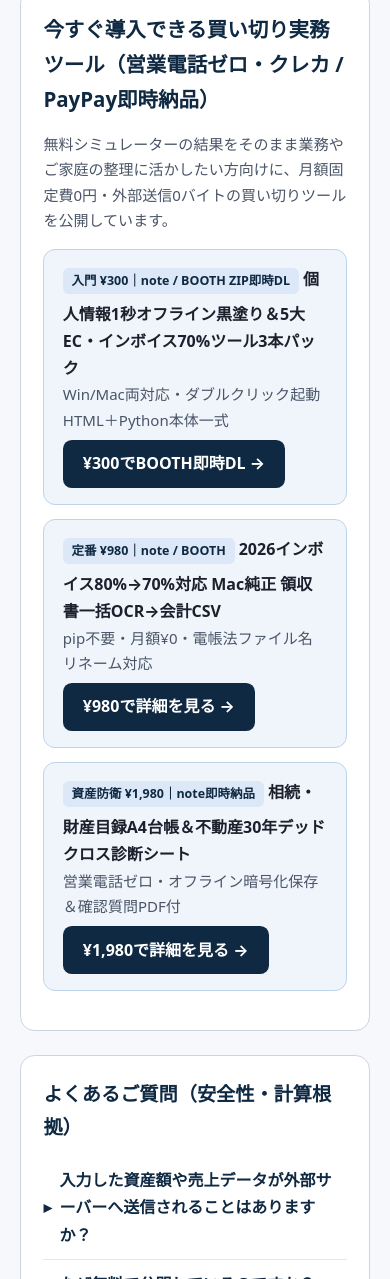
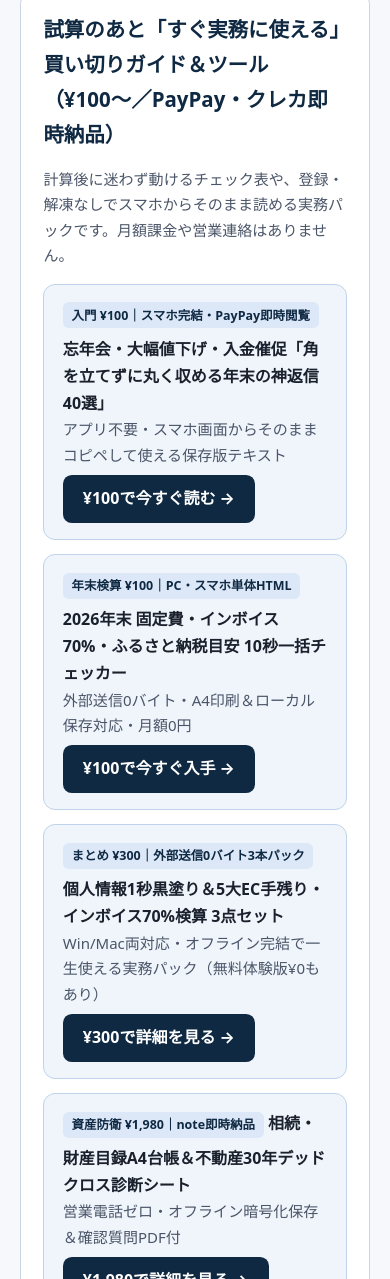
Before and after one commit to yatagarasu-lab/ja-offline-business-tools, a plain HTML site: page docs/asp-sim/index.html in a window 390 px wide. Shown: the part 2210-3489 px from the top of the page. Drawn offline with Linux system fonts and the light colour scheme.

Commit message:
feat: add ?tab= auto-switch and smartphone PayPay ¥100 checkout ladder on /asp-sim/

```diff
--- a/docs/asp-sim/index.html
+++ b/docs/asp-sim/index.html
@@ -371,20 +371,26 @@
   </div>
 
   <section class="panel-card" aria-labelledby="instantToolsHeading" style="margin-block-start:1.4rem;">
-    <h2 id="instantToolsHeading">今すぐ導入できる買い切り実務ツール（営業電話ゼロ・クレカ / PayPay即時納品）</h2>
-    <p class="muted">無料シミュレーターの結果をそのまま業務やご家庭の整理に活かしたい方向けに、月額固定費0円・外部送信0バイトの買い切りツールを公開しています。</p>
+    <h2 id="instantToolsHeading">試算のあと「すぐ実務に使える」買い切りガイド＆ツール（¥100〜／PayPay・クレカ即時納品）</h2>
+    <p class="muted">計算後に迷わず動けるチェック表や、登録・解凍なしでスマホからそのまま読める実務パックです。月額課金や営業連絡はありません。</p>
     <div class="form-grid" style="margin-block-start:0.9rem;">
       <div class="cta-box" style="margin:0;">
-        <span class="cta-badge">入門 ¥300｜note / BOOTH ZIP即時DL</span>
-        <strong>個人情報1秒オフライン黒塗り＆5大EC・インボイス70%ツール3本パック</strong>
-        <div class="muted">Win/Mac両対応・ダブルクリック起動HTML＋Python本体一式</div>
-        <a class="cta-link" href="https://yatagarasueye.booth.pm/items/9233199" target="_blank" rel="noopener">¥300でBOOTH即時DL →</a>
+        <span class="cta-badge">入門 ¥100｜スマホ完結・PayPay即時閲覧</span>
+        <strong>忘年会・大幅値下げ・入金催促「角を立てずに丸く収める年末の神返信40選」</strong>
+        <div class="muted">アプリ不要・スマホ画面からそのままコピペして使える保存版テキスト</div>
+        <a class="cta-link" href="https://note.com/laughmakerclown/n/ne304a8b7636d" target="_blank" rel="noopener">¥100で今すぐ読む →</a>
       </div>
       <div class="cta-box" style="margin:0;">
-        <span class="cta-badge">定番 ¥980｜note / BOOTH</span>
-        <strong>2026インボイス80%→70%対応 Mac純正 領収書一括OCR→会計CSV</strong>
-        <div class="muted">pip不要・月額¥0・電帳法ファイル名リネーム対応</div>
-        <a class="cta-link" href="https://note.com/laughmakerclown/n/nfb413d498428" target="_blank" rel="noopener">¥980で詳細を見る →</a>
+        <span class="cta-badge">年末検算 ¥100｜PC・スマホ単体HTML</span>
+        <strong>2026年末 固定費・インボイス70%・ふるさと納税目安 10秒一括チェッカー</strong>
+        <div class="muted">外部送信0バイト・A4印刷＆ローカル保存対応・月額0円</div>
+        <a class="cta-link" href="https://yatagarasueye.booth.pm/items/9239407" target="_blank" rel="noopener">¥100で今すぐ入手 →</a>
+      </div>
+      <div class="cta-box" style="margin:0;">
+        <span class="cta-badge">まとめ ¥300｜外部送信0バイト3本パック</span>
+        <strong>個人情報1秒黒塗り＆5大EC手残り・インボイス70%検算 3点セット</strong>
+        <div class="muted">Win/Mac両対応・オフライン完結で一生使える実務パック（無料体験版¥0もあり）</div>
+        <a class="cta-link" href="https://yatagarasueye.booth.pm/items/9233199" target="_blank" rel="noopener">¥300で詳細を見る →</a>
       </div>
       <div class="cta-box" style="margin:0;">
         <span class="cta-badge">資産防衛 ¥1,980｜note即時納品</span>
@@ -403,7 +409,7 @@
     </details>
     <details>
       <summary>なぜ無料で公開しているのですか？</summary>
-      <p class="muted">不動産査定やクラウド会計・業務自動化などの比較検討をされる方へ正確な試算環境を無料提供し、提携サービス案内や法人向け業務自動化受託（Yatagarasu Works）によって運営費を賄っているためです。</p>
+      <p class="muted">まずは登録なし・営業電話ゼロで手元の目安だけ静かに確認していただくため無料公開しています。運営費は、必要な方だけがお求めになる¥100〜の買い切り実務テキスト・ツール販売および業務自動化受託（Yatagarasu Works）で賄っています。</p>
     </details>
     <details>
       <summary>試算結果をそのまま税務申告や契約に使えますか？</summary>
@@ -628,6 +634,9 @@
   ["inhPrice", "inhHeirs", "inhOther", "inhTaxNow"].forEach((id) => $(id).addEventListener("input", calcInheritance));
   ["corpIncome", "corpExemptBuy", "corpAdminHrs", "corpHourly"].forEach((id) => $(id).addEventListener("input", calcCorp));
   ["shopBookings", "shopTicket", "shopFeePct", "shopShiftPct"].forEach((id) => $(id).addEventListener("input", calcShop));
+  const tabKey = new URLSearchParams(location.search).get("tab") || location.hash.replace("#", "");
+  const targetId = tabKey && (tabKey.startsWith("sim-") ? tabKey : `sim-${tabKey}`);
+  if (targetId && document.getElementById(targetId)) activatePanel(targetId);
   calcInheritance();
   calcCorp();
   calcShop();
```
